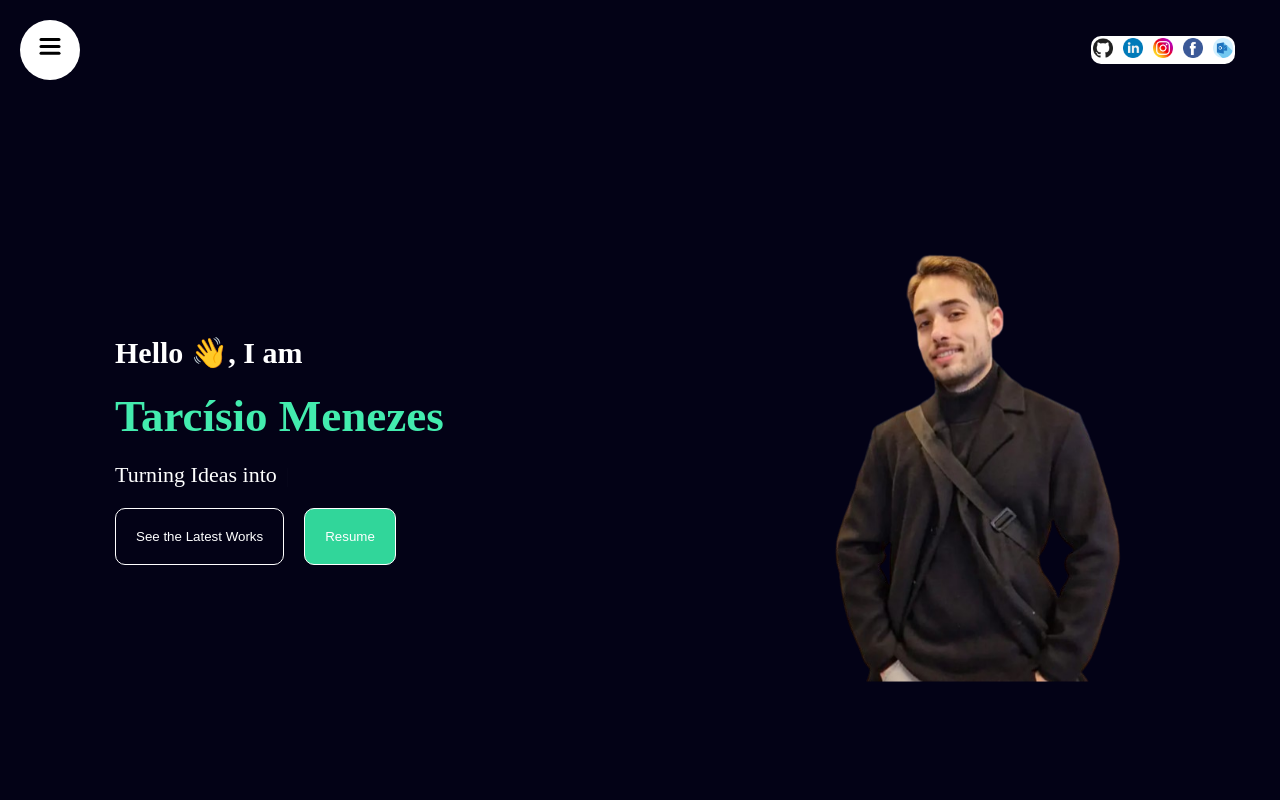
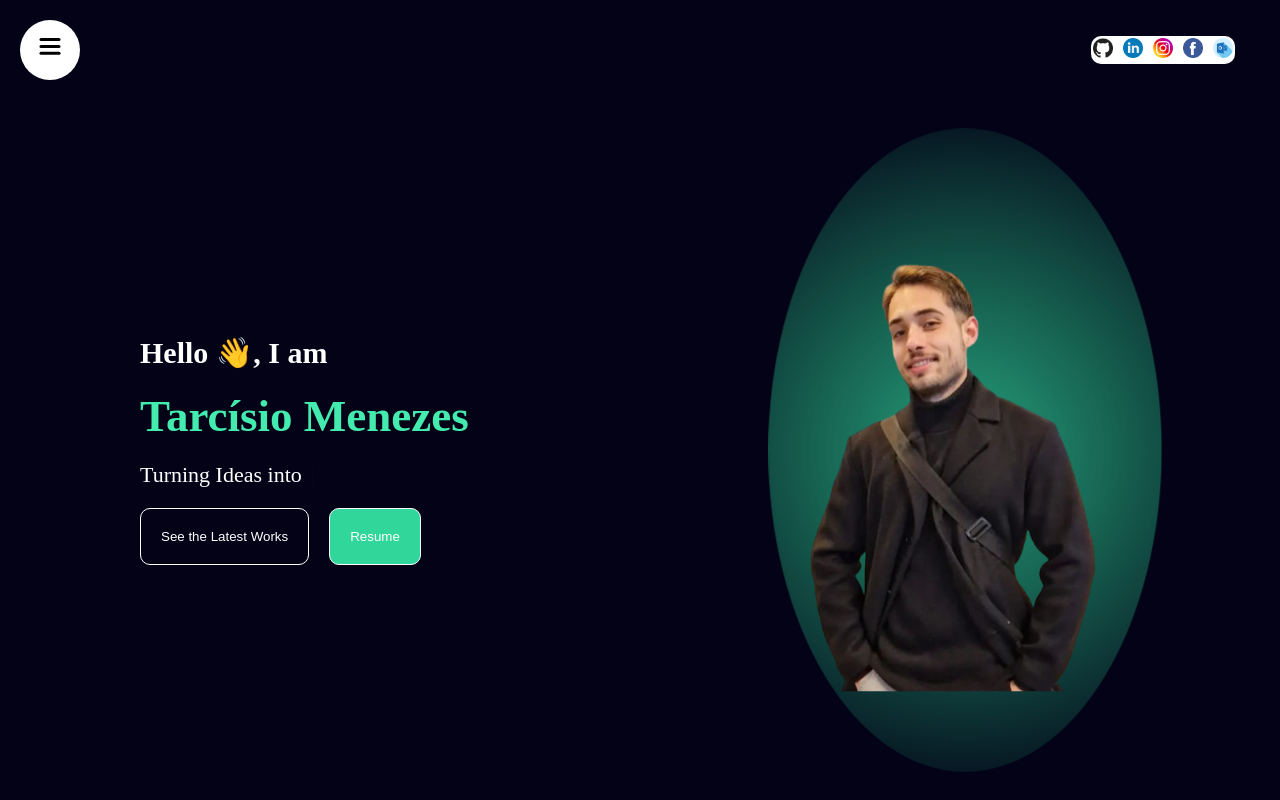
Before and after one commit to tarcisiomenezes2023/my-portfoliov2, a React (Vite) app in the folder portfolio-v2/: page / in a window 1280 px wide. Built offline with nearby package versions, Linux system fonts and the light colour scheme.

Commit message:
Hero section done, now need to implement Three.js

```diff
--- a/portfolio-v2/src/components/Contact.jsx
+++ b/portfolio-v2/src/components/Contact.jsx
@@ -22,11 +22,6 @@ const Contact = () => {
   const formRef = useRef(null);
   const [error, setError] = useState(false);
   const [success, setSuccess] = useState(false);
-
-  const handleDownloadCV = () => {
-    const cvUrl = 'https://drive.google.com/file/d/1nq6G591W14bUvLfGxgbcnVuuYX88o3G1/view?usp=sharing';
-    window.open(cvUrl, '_blank');
-  };
 
   const sendEmail = (e) => {
     e.preventDefault();
@@ -75,9 +70,6 @@ const Contact = () => {
           <span>+36 20 317 3408</span>
         </motion.div>
         <motion.div className='links' variants={variants}>
-          <motion.button variants={variants} className='CV' onClick={handleDownloadCV}>
-            Resume
-          </motion.button>
         </motion.div>
       </motion.div>
       <motion.div variants={variants} className='formContainer'>
--- a/portfolio-v2/src/components/Contact.scss
+++ b/portfolio-v2/src/components/Contact.scss
@@ -75,27 +75,6 @@
                 font-size: 13px;
             }
         }
-
-        button {
-            width: 25vh;
-            font-size: 3vh;
-            padding: 10px;
-            border-radius: 7px;
-            color: white;
-            background: rgb(45, 160, 19);
-            font-weight: bolder;
-            transition: 0.5s;;
-
-            @include mobile {
-                font-size: 2vh;
-                width: 20vh;
-            }
-        }
-        button:hover {
-            color: rgba(255, 255, 255, 0.319);
-            background: rgb(73, 148, 72);
-            transform: scale(0.8);
-        }
     }
     .formContainer {
         flex: 1;
--- a/portfolio-v2/src/components/Hero.jsx
+++ b/portfolio-v2/src/components/Hero.jsx
@@ -30,21 +30,27 @@ const Hero = () => {
     deleteSpeed: 10,
   });
 
+  const handleDownloadCV = () => {
+    const CV = 'https://drive.google.com/file/d/1nq6G591W14bUvLfGxgbcnVuuYX88o3G1/view?usp=sharing';
+    window.open(CV, '_blank');
+  }
+
   return (
     <>
       <Navbar />
       <div className="hero">
         <div className="wrapper">
-          <motion.div className="textContainer" variants={textVariants} initial='initial' animate='animate'>
+          <motion.div className="textContainer" variants={textVariants} initial="initial" animate="animate">
             <h2>Hello 👋, I am</h2>
             <h1>Tarcísio Menezes</h1>
-            <span>{text} <Cursor cursorStyle='|' /></span>
+            <span>{text} <Cursor cursorStyle="|" /></span>
             <div className="buttons">
               <button>See the Latest Works</button>
-              <button className="resume">Resume</button>
+              <button className="resume" onClick={handleDownloadCV}>Resume</button>
             </div>
           </motion.div>
           <div className="imageContainer">
+            <div className="aura"></div>
             <img src="/img/hero.png" alt="Hero Image" />
           </div>
         </div>
--- a/portfolio-v2/src/components/Hero.scss
+++ b/portfolio-v2/src/components/Hero.scss
@@ -3,11 +3,11 @@
     overflow: hidden;
     background-color: rgb(3, 2, 22);
     position: relative;
-    max-width: 1050px;
+    max-width: 1366px;
     margin: auto;
 
     .wrapper {
-        max-width: 1366px;
+      max-width: 1000px;
       height: 100%;
       margin: auto;
       display: flex;
@@ -47,49 +47,74 @@
             color: white;
             cursor: pointer;
             font-weight: 300;
+            transition: 0.5s;
+          }
 
-                    ::after {
-                        content: "Web design";
-                        position: absolute;
-                        top: 0;
-                        left: 0;
-                        color: rgb(71, 215, 71);
-                        width: 0px;
-                        overflow: hidden;
-                        white-space: nowrap;
+          button:hover {
+            transform: scale(1.06);
+            background-color: white;
+            color: black;
+          }
 
-                        &:hover {
-                            ::after {
-                                animation: moveText 0.5s;
-                            }
-                        }
-                    }
-                }
           .resume {
             background-color: rgb(49, 214, 154);
             font-weight: 500;
+            transition: 1s;
+          }
+          .resume:hover {
+            background-color: rgb(33, 233, 56);
+            color: white;
           }
         }
       }
 
       .imageContainer {
+        position: relative;
         height: 100%;
         display: flex;
         align-items: center;
         justify-content: center;
+
+        .aura {
+          position: absolute;
+          top: 50%;
+          left: 50%;
+          width: 110%;
+          height: 90%;
+          background: radial-gradient(circle, rgb(49, 214, 154), rgba(0, 0, 0, 0));
+          border-radius: 50%;
+          transform: translate(-50%, -50%);
+          animation: pulsate 2s infinite;
+          pointer-events: none;
+        }
 
         img {
           max-height: 450px;
           max-width: 350px;
           object-fit: contain;
           animation: animate 2s infinite ease alternate;
+        }
 
         @keyframes animate {
           to {
-                    transform: translateY(10px);
+            transform: translateY(20px);
+          }
+        }
+
+        @keyframes pulsate {
+          0% {
+            transform: translate(-50%, -50%) scale(1);
+            opacity: 0.7;
+          }
+          50% {
+            transform: translate(-50%, -50%) scale(1.1);
+            opacity: 1;
+          }
+          100% {
+            transform: translate(-50%, -50%) scale(1);
+            opacity: 0.7;
           }
         }
       }
     }
   }
-}
```
Lines whose indentation alone changed are shown as unchanged.
